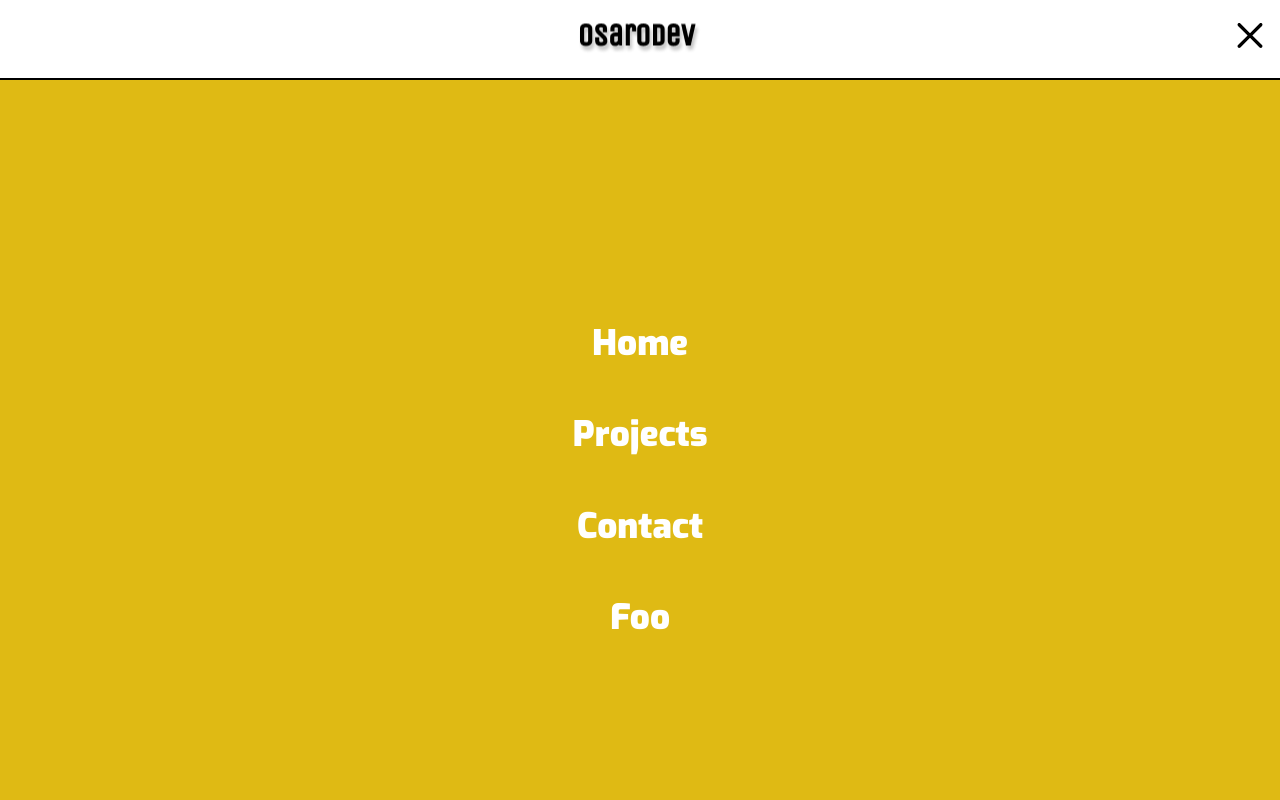
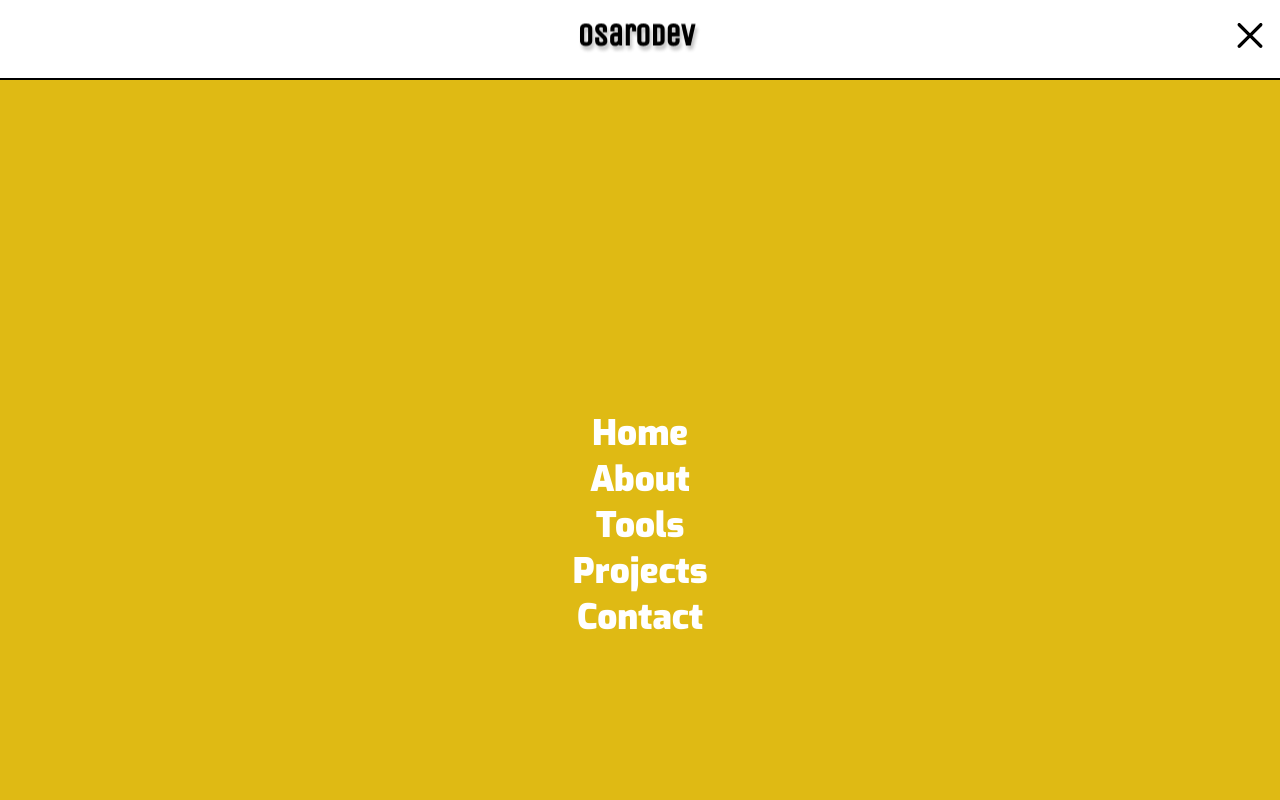
Before and after one commit to osaroDEV/reactPortfolio, a React (Create React App) app: page / in a window 1280 px wide. Both pictures are taken after a click on the element 1250 px from the left and 39 px from the top of the page. Shown: the top 800 px of the page. Built offline with nearby package versions, Linux system fonts and the light colour scheme.

Commit message:
fix smooth scroll

```diff
--- a/src/App.js
+++ b/src/App.js
@@ -35,24 +35,28 @@ function App() {
   }
   return (
     <main
+      id='home'
       className={`main-container ${darkMode ? 'dark' : 'bright'} ${
         modalOpen ? 'no-scroll' : ''
       }`}
     >
       <Header />
-      <motion.span
+      {/* <motion.span
         initial={{ opacity: 0 }}
         animate={{ opacity: 1 }}
         transition={{ delay: 0.5 }}
         className='fixed-container-arrow'
-      >
-        <a
-          className={`up-icon ${darkMode ? 'darkTrans' : 'brightTrans'}`}
+      > */}
+      <motion.a
+        initial={{ opacity: 0 }}
+        animate={{ opacity: 1 }}
+        transition={{ delay: 0.5 }}
+          className={`fixed-container-arrow up-icon ${darkMode ? 'darkTrans' : 'brightTrans'}`}
           href='#top'
         >
-          <CgChevronUpO />
-        </a>
-      </motion.span>
+          <CgChevronUpO className='up-icon' />
+        </motion.a>
+      {/* </motion.span> */}
       <motion.span
         initial={{ opacity: 0 }}
         animate={{ opacity: 1 }}
@@ -68,9 +72,7 @@ function App() {
         <Projects />
         <Contact />
       </section>
-      <div id='#foo'>
         <Footer />
-      </div>
     </main>
   );
 }
--- a/src/components/Bio.js
+++ b/src/components/Bio.js
@@ -6,7 +6,7 @@ const Bio = () => {
   const { darkMode } = useGlobalContext();
   return (
     <>
-      <div className='about'>
+      <div id='about' className='about'>
         <div
           className='section-header sm-font'
           style={{ lineHeight: 'initial' }}
--- a/src/components/Contact.js
+++ b/src/components/Contact.js
@@ -4,7 +4,7 @@ import { RiMailSendFill } from 'react-icons/ri';
 
 const Contact = () => {
   return (
-    <div className='contact' netlify>
+    <div id='contact' className='contact' netlify>
       <div className='section-header sm-font'>wanna reach me?</div>
       <h2>Contact Me</h2>
       <form
--- a/src/components/Header.js
+++ b/src/components/Header.js
@@ -12,7 +12,7 @@ const Header = () => {
   const { darkMode } = useGlobalContext();
 
   return (
-    <section href='#top' className='header'>
+    <section className='header'>
       {/* <img src={`${darkMode?logolight:logo}`} alt='osaro-logo' /> */}
        <img
         className='centerer'
--- a/src/components/NavBar.js
+++ b/src/components/NavBar.js
@@ -11,10 +11,10 @@ const NavBar = () => {
     >
       <ul className='modal-content'>
         {links.map((link) => {
-          const { id, li, url } = link;
+          const { id, name, url } = link;
           return (
             <a href={url} key={id} onClick={()=>setModalOpen(!modalOpen)}>
-              {li}
+              {name}
             </a>
           );
         })}
--- a/src/components/Projects.js
+++ b/src/components/Projects.js
@@ -5,7 +5,7 @@ import projectLinks from './projectLinks';
 const Projects = () => {
   const { darkMode } = useGlobalContext();
   return (
-    <div className='projects-link-container'>
+    <div id='projects' className='projects-link-container'>
       <h1 style={{ textAlign: 'center', marginBottom: '0.5em'}}>Projects</h1>
       <ul style={{ listStyle: 'none' }}>
         {projectLinks.map((links) => {
--- a/src/components/SkillsTools.js
+++ b/src/components/SkillsTools.js
@@ -23,7 +23,7 @@ import {
 
 const SkillsTools = () => {
   return (
-    <div className='skills'>
+    <div id='tools' className='skills'>
       <div className='section-header sm-font'>my toolbox</div>
       <h2>Skills & Tools</h2>
       <div className='skill-icons'>
--- a/src/components/links.js
+++ b/src/components/links.js
@@ -1,10 +1,11 @@
 export const links = [
-  { id: 1, li: 'Home', url: '#Home' },
+  { id: 1, name: 'Home', url: '#home' },
   {
     id: 2,
-    li: 'Projects',
-    url: '#Projects',
+    name: 'About',
+    url: '#about',
   },
-  { id: 3, li: 'Contact', url: '#Contact' },
-  { id: 4, li: 'Foo', url: '#foo' },
+  { id: 3, name: 'Tools', url: '#tools' },
+  { id: 4, name: 'Projects', url: '#projects' },
+  { id: 5, name: 'Contact', url: '#contact' },
 ];
--- a/src/context.js
+++ b/src/context.js
@@ -8,7 +8,14 @@ const AppContext = ({ children }) => {
 
   return (
     <ContextProvider.Provider
-      value={{ isLoading, setIsLoading, darkMode, setDarkMode, modalOpen, setModalOpen }}
+      value={{
+        isLoading,
+        setIsLoading,
+        darkMode,
+        setDarkMode,
+        modalOpen,
+        setModalOpen,
+      }}
     >
       {children}
     </ContextProvider.Provider>
--- a/src/index.css
+++ b/src/index.css
@@ -196,12 +196,8 @@ h2 {
   width: 100%;
   height: 100vh;
   transition: all 3s linear;
-  /* opacity: 0; */
 }
 
-/* .add-opacity {
-  opacity: 1;
-} */
 
 .modal-content {
   display: flex;
@@ -214,6 +210,11 @@ h2 {
   font-weight: 900;
 }
 
+@media (orientation: landscape) {
+  .modal-content {
+    justify-content: flex-end;
+  }
+}
 ul a {
   text-decoration: none;
   color: #fff;
@@ -227,21 +228,21 @@ ul a {
 /* arrow icon */
 .up-icon {
   font-size: var(--fs-20);
+  /* border: 1px solid red; */
   /* color: #000; */
 }
 
 .fixed-container-arrow {
   position: fixed;
   right: var(--pos-025);
-  bottom: var(--pos-20);
-  /* border: 1px solid red; */
+  height: var(--fs-20);
+  bottom: 3.59rem;
 }
 
 .fixed-container-switch {
   position: fixed;
   left: var(--pos-025);
   bottom: var(--pos-30);
-  /* border: 1px solid red; */
 }
 
 /* main ---------------------------------------- */
```
